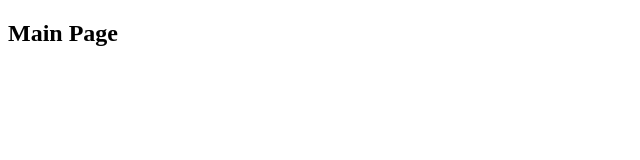
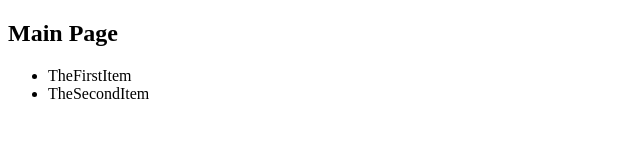
Before and after one commit to Joonqi/MyApp, a plain HTML site: page index.html in a window 1280 px wide. Shown: the whole page, without its empty margins (0-640 px from the left). Drawn offline with Linux system fonts and the light colour scheme.

Commit message:
update index.html

```diff
--- a/index.html
+++ b/index.html
@@ -9,7 +9,10 @@
 <body>
     <h2>
         Main Page
-
     </h2>
+    <ul>
+	    <li>TheFirstItem</li>
+	    <li>TheSecondItem</li>
+    </ul>
 </body>
 </html>
```
